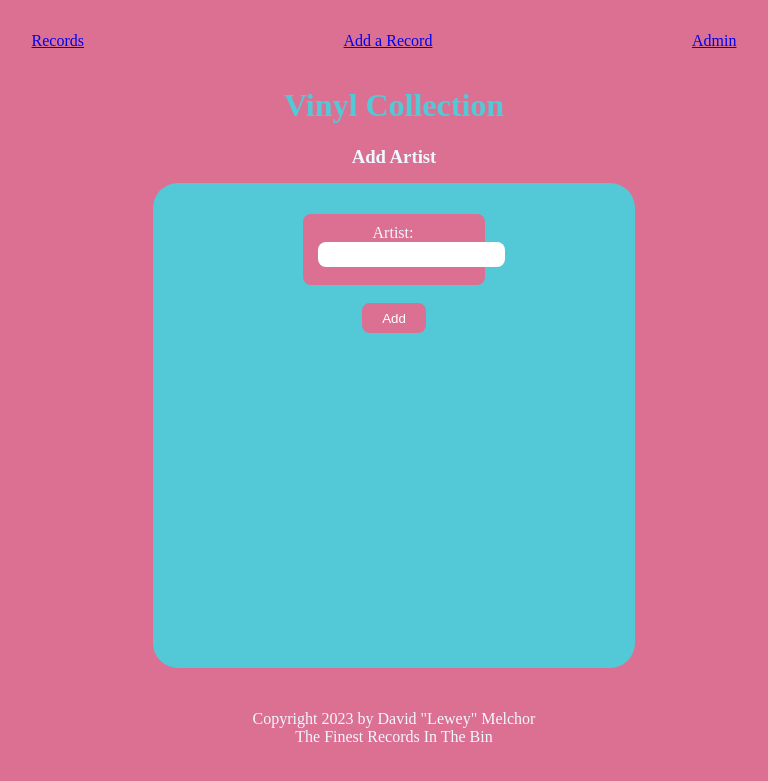
After one commit to leweymelchor/VinylCollection, a Django app: page /records/add/artist/ in a window 1280 px wide. The commit adds this page. Shown: the top 781 px of the page, without its empty margins (246-1014 px from the left). Run offline with Django 4.2, Linux system fonts and the light colour scheme.

Commit message:
Built Artist Form
- Built Artist Model
- Edited Record Model
- Made Migrations
- Built Artist CreateView
- Built Artist Form and corresponding New Artist Template
- Connected views via urls
- Styled New Record Template
- Cleared data from tables

```diff
--- a/records/admin.py
+++ b/records/admin.py
@@ -1,5 +1,6 @@
 from django.contrib import admin
-from .models import Record
+from .models import Record, Artist
 
 # Register your models here.
 admin.site.register(Record)
+admin.site.register(Artist)
--- a/records/models.py
+++ b/records/models.py
@@ -1,16 +1,24 @@
 from django.db import models
 
 # Create your models here.
+
+class Artist(models.Model):
+    artist = models.CharField(max_length=125)
+
+    def __str__(self):
+        return self.artist
+
+
 class Record(models.Model):
     album = models.CharField(max_length=125)
-    artist= models.CharField(max_length=125)
+    artist= models.ForeignKey(Artist, on_delete=models.CASCADE, related_name="records")
     artwork = models.URLField(null=True, blank=True, max_length=300)
     date = models.DateField(auto_now_add=False, blank=True)
     price= models.DecimalField(max_digits=10, decimal_places=2, null=True, blank=True)
 
 
     def __str__(self):
-        return self.artist + " / " + self.album
+        return str(self.artist) + " / " + self.album
 
     # def __str__(self):
     #     return str(self.album) + ": $" + str(self.price)
--- a/records/static/css/app.css
+++ b/records/static/css/app.css
@@ -98,14 +98,32 @@ form {
     grid-template-rows: repeat(5, 1fr);
     align-items: flex-start;
 
-    padding-top: 25px;
+    padding-top: 15px;
     padding-bottom: 35px;
     padding-left: 150px;
     padding-right: 150px;
-    background-color: rgba(0, 255, 255, 0.62);
+
     border-radius: 25px;
+
     margin-top: 15px;
     margin-bottom: 50px;
+
+    background-color: rgba(0, 255, 255, 0.62);
+}
+
+.form-button-a {
+    display: grid;
+    align-items: center;
+    justify-items: center;
+
+    margin-top: 20px;
+}
+
+.form-button-a > a {
+    font-family: Arial;
+    font-size: 13.333px;
+
+    max-width: 23px;
 }
 
 .form-button {
@@ -117,7 +135,7 @@ form {
     margin-top: 10%;
 }
 
-.form-button > button {
+.form-button > button, .form-button-a > a {
     background-color: palevioletred;
     border: none;
     border-radius: 8px;
@@ -126,14 +144,16 @@ form {
     padding-left: 20px;
     padding-right: 20px;
     color: white;
+    text-decoration: none;
 
     transition: all .3s ease-in-out;
 }
 
-.form-button > button:hover {
+.form-button > button:hover, .form-button-a > a:hover {
     background-color: pink;
     transform: scale(1.2);
 }
+
 
 form > p {
     border-color: blueviolet;
@@ -145,11 +165,20 @@ form > p {
     padding-bottom: 18px;
     max-width: 150px;
     text-align: center;
+
+    margin-bottom: 0px;
 }
 
-form > p > input {
+form > p > input, form > p > select {
     border-radius: 8px;
     border: none;
     padding: 5px;
+    min-width: 150px;
+}
 
+.form-album,
+.form-artwork,
+.form-date,
+.form-price {
+    margin-top: -15px;
 }
--- /dev/null
+++ b/records/templates/records/addartist.html
@@ -0,0 +1,16 @@
+{% extends 'base.html' %}
+{% load static %}
+{% block content %}
+  <body>
+    <main>
+        <h3 class="form-title">Add Artist</h3>
+        <form method="post">
+            {% csrf_token %}
+            {{ form.as_p }}
+            <div class="form-button">
+            <button type="submit">Add</button>
+            </div>
+        </form>
+    </main>
+  </body>
+{% endblock content %}
--- a/records/urls.py
+++ b/records/urls.py
@@ -1,6 +1,8 @@
 from django.urls import path
 
 from records.views import (
+    # create_record,
+    ArtistCreateView,
     RecordListView,
     RecordCreateView,
     RecordDetailView,
@@ -9,7 +11,9 @@ from records.views import (
 
 urlpatterns = [
     path("", RecordListView.as_view(), name="records_list"),
-    path("add/", RecordCreateView.as_view(), name="record_add"),
+    # path("add/record", create_record, name="record_add"),
+    path("add/record", RecordCreateView.as_view(), name="record_add"),
+    path("add/artist/", ArtistCreateView.as_view(), name="artist_add"),
     path("<int:pk>/", RecordDetailView.as_view(), name="record_detail"),
     # path("<int:pk>/edit/", RecipeUpdateView.as_view(), name="recipe_edit"),
     # path("<int:recipe_id>/ratings/", log_rating, name="recipe_rating"),
--- a/records/views.py
+++ b/records/views.py
@@ -4,8 +4,10 @@ from django.views.generic.list import ListView
 from django.views.generic.edit import CreateView
 from django.views.generic.detail import DetailView
 
-from records.models import Record
+from records.models import Artist, Record
 
+# IMPORTS FOR FUNCTION VIEWS
+# from records.forms import RecordForm
 
 
 # CLASS BASED VIEWS
@@ -19,6 +21,18 @@ class PageTitleViewMixin:
         context = super().get_context_data(**kwargs)
         context["title"] = self.get_title()
         return context
+
+
+class ArtistCreateView(PageTitleViewMixin, CreateView):
+    model = Artist
+    template_name = "records/addartist.html"
+    fields = ["artist"]
+    success_url = reverse_lazy("record_add")
+    title = "New Artist"
+
+    def form_valid(self, form):
+        form.instance.author = self.request.user
+        return super().form_valid(form)
 
 
 class RecordListView(PageTitleViewMixin, ListView):
@@ -46,3 +60,19 @@ class RecordDetailView(PageTitleViewMixin, DetailView):
 
     def get_title(self):
         return self.object.artist + "Vinyls"
+
+
+# def create_record(request):
+#     if request.method == "POST" and RecordForm:
+#         form = RecordForm(request.POST)
+#         if form.is_valid():
+#             record = form.save()
+#             return redirect("record_detail", pk=record.pk)
+#     elif RecordForm:
+#         form = RecordForm()
+#     else:
+#         form = None
+#     context = {
+#         "form": form,
+#     }
+#     return render(request, "records/add.html", context)
```
Also changed, not shown: records/forms.py (+9 -1 lines), records/templates/records/add.html (+14 -4 lines), test.json (added, +81 -0 lines), README.md, db.sqlite3, records/migrations/0003_artist_alter_record_price_alter_record_artist.py (added).
